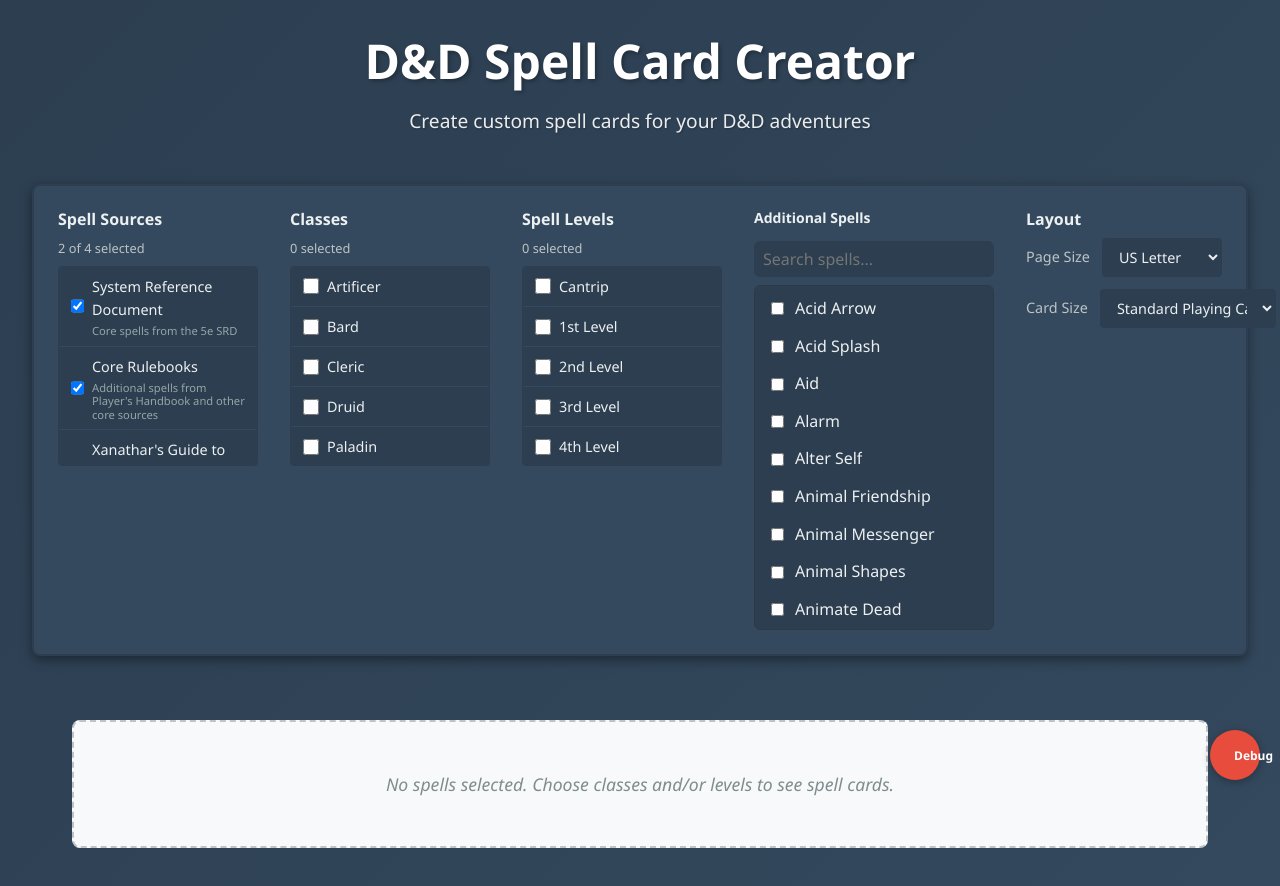
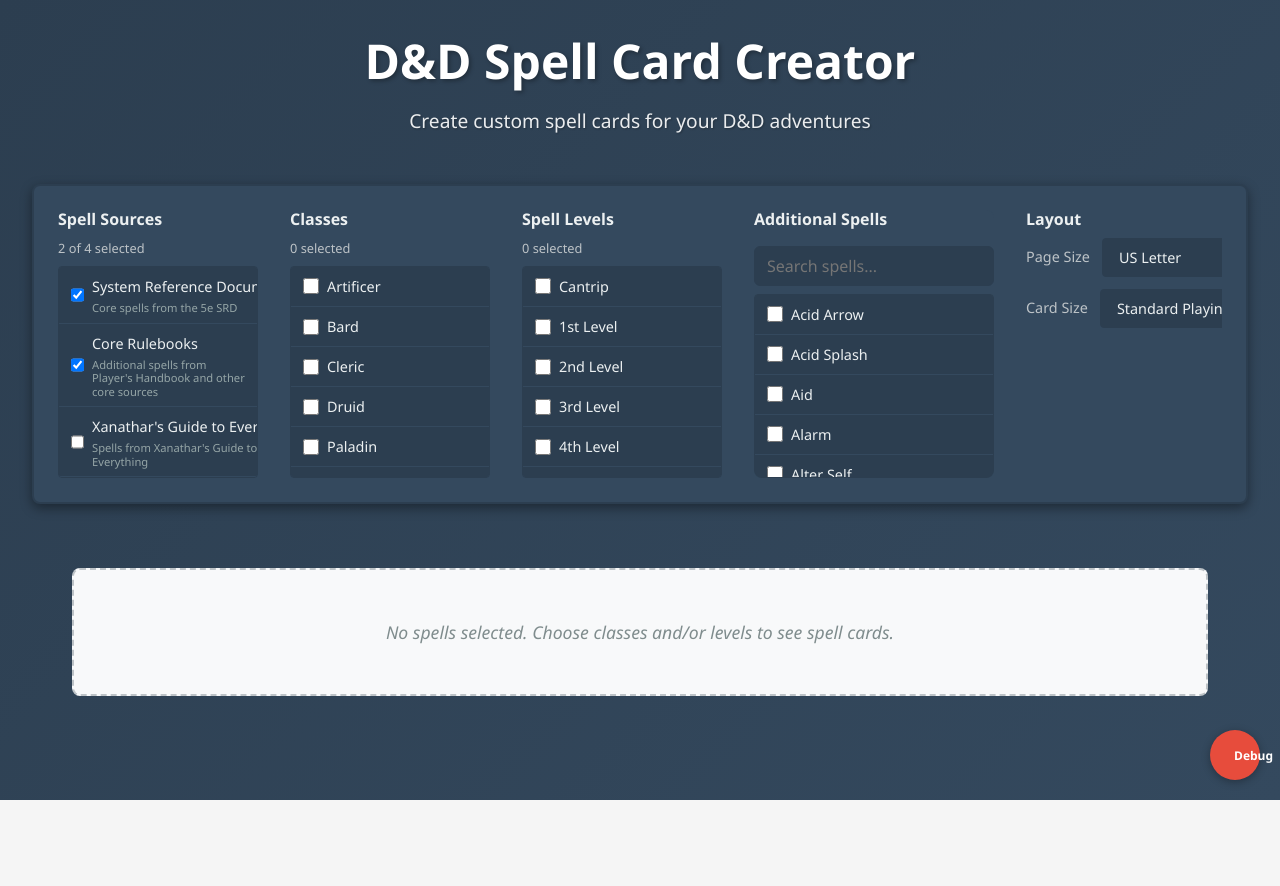
Before and after one commit to avelicu/dndsheet, a React (Vite) app in the folder cards2/: page / in a window 1280 px wide. Shown: the top 886 px of the page. After the commit the page ends 800 px from the top, so only its background shows below. Built offline with nearby package versions, Linux system fonts and the light colour scheme.

Commit message:
more layouting

```diff
--- a/cards2/src/components/AdditionalSpells.css
+++ b/cards2/src/components/AdditionalSpells.css
@@ -6,49 +6,21 @@
   border-radius: 8px;
   color: #ecf0f1;
   min-width: 240px;
-  max-height: 420px;
-}
-
-.selector-title {
-  margin: 0 0 6px 0;
-  font-size: 14px;
-  font-weight: 600;
+  flex: 1 1 240px;
+  min-height: 0;
+  overflow: hidden;
 }
 
 .selector-search {
   display: flex;
+  flex-shrink: 0;
 }
 
 .selector-search-input {
   width: 100%;
-  padding: 6px 8px;
+  padding: 0.5rem 0.75rem;
   border-radius: 6px;
   border: 1px solid #2c3e50;
   background: #2c3e50;
   color: #ecf0f1;
 }
-
-.selector-list {
-  display: flex;
-  flex-direction: column;
-  gap: 4px;
-  overflow: auto;
-  background: #2c3e50;
-  border-radius: 6px;
-  border: 1px solid #2b3a47;
-  padding: 6px;
-}
-
-.selector-item {
-  display: flex;
-  align-items: center;
-  gap: 8px;
-  padding: 4px 6px;
-  border-radius: 4px;
-  cursor: pointer;
-}
-.selector-item input { cursor: pointer; }
-.selector-item:hover { background: rgba(255,255,255,0.05); }
-.selector-item.disabled { opacity: 0.5; cursor: not-allowed; }
-.selector-item.disabled input { cursor: not-allowed; }
-.selector-item-label { white-space: nowrap; overflow: hidden; text-overflow: ellipsis; }
--- a/cards2/src/components/AdditionalSpells.jsx
+++ b/cards2/src/components/AdditionalSpells.jsx
@@ -1,5 +1,6 @@
 import React, { useMemo, useState } from 'react';
 import './AdditionalSpells.css';
+import './SelectorCommon.css';
 
 /**
  * AdditionalSpells selector
@@ -31,7 +32,7 @@
 
   return (
     <div className="additional-spells selector-panel">
-      <h3 className="selector-title">Additional Spells</h3>
+      <h3 className="selector-group-header">Additional Spells</h3>
       <div className="selector-search">
         <input
           type="text"
@@ -41,24 +42,26 @@
           className="selector-search-input"
         />
       </div>
-      <div className="selector-list" role="listbox" aria-multiselectable="true">
+      <ul className="selector-checkbox-list">
         {items.map(({ name }) => {
           const isActive = activeSpellNames.has(name);
           const isSelected = selectedSet.has(name);
           const disabled = isActive; // grey out and prevent changes if already included
           return (
-            <label key={name} className={`selector-item ${disabled ? 'disabled' : ''}`} title={name}>
+            <li key={name}>
+              <label className={`selector-checkbox-label ${disabled ? 'disabled' : ''}`} title={name}>
                 <input
                   type="checkbox"
                   checked={isSelected}
                   onChange={() => toggle(name, disabled)}
                   disabled={disabled}
                 />
-              <span className="selector-item-label">{name}</span>
+                <span className="selector-checkbox-text">{name}</span>
               </label>
+            </li>
           );
         })}
-      </div>
+      </ul>
     </div>
   );
 };
--- a/cards2/src/components/ClassSelector.css
+++ b/cards2/src/components/ClassSelector.css
@@ -1,4 +1,7 @@
 .class-selector {
-  flex: 1;
+  display: flex;
+  flex-direction: column;
+  flex: 1 1 200px;
   min-width: 200px;
+  min-height: 0;
 }
--- a/cards2/src/components/Configurator.css
+++ b/cards2/src/components/Configurator.css
@@ -5,12 +5,21 @@
   margin-bottom: 2rem;
   box-shadow: 0 4px 12px rgba(0, 0, 0, 0.4);
   border: 2px solid #2c3e50;
+  min-width: 0;
+  overflow-x: auto;
+  max-height: 40vh;
+  display: flex;
+  flex-direction: column;
 }
 
 .configurator-content {
   display: flex;
   gap: 2rem;
-  align-items: flex-start;
+  align-items: stretch;
+  overflow-x: auto;
+  overflow-y: auto;
+  flex: 1;
+  min-height: 0;
 }
 
 .loading, .error {
--- a/cards2/src/components/LayoutSelector.css
+++ b/cards2/src/components/LayoutSelector.css
@@ -1,6 +1,9 @@
 .layout-selector {
-  flex: 1;
+  display: flex;
+  flex-direction: column;
+  flex: 1 1 250px;
   min-width: 250px;
+  min-height: 0;
 }
 
 .layout-options {
@@ -14,3 +17,11 @@
   align-items: center;
   gap: 0.75rem;
 }
+
+.layout-row .selector-label {
+  flex: 0 0 auto;
+}
+
+.layout-row .selector-dropdown {
+  flex: 1;
+}
--- a/cards2/src/components/LevelSelector.css
+++ b/cards2/src/components/LevelSelector.css
@@ -1,4 +1,7 @@
 .level-selector {
-  flex: 1;
+  display: flex;
+  flex-direction: column;
+  flex: 1 1 200px;
   min-width: 200px;
+  min-height: 0;
 }
--- a/cards2/src/components/SelectorCommon.css
+++ b/cards2/src/components/SelectorCommon.css
@@ -20,11 +20,12 @@
   list-style: none;
   padding: 0;
   margin: 0;
-  max-height: 200px;
+  flex: 1;
   overflow-y: auto;
   border: 1px solid #2c3e50;
   border-radius: 4px;
   background: #2c3e50;
+  min-height: 0;
 }
 
 .selector-checkbox-list li {
@@ -47,6 +48,15 @@
   background-color: #34495e;
 }
 
+.selector-checkbox-label.disabled {
+  opacity: 0.5;
+  cursor: not-allowed;
+}
+
+.selector-checkbox-label.disabled:hover {
+  background-color: transparent;
+}
+
 .selector-checkbox-label input[type="checkbox"] {
   margin-right: 0.5rem;
   width: 16px;
@@ -56,6 +66,9 @@
 .selector-checkbox-text {
   font-size: 0.9rem;
   color: #ecf0f1;
+  white-space: nowrap;
+  overflow: hidden;
+  text-overflow: ellipsis;
 }
 
 /* Form elements */
@@ -63,7 +76,6 @@
   font-size: 0.9rem;
   font-weight: 500;
   color: #bdc3c7;
-  white-space: nowrap;
 }
 
 .selector-dropdown {
--- a/cards2/src/components/SourceSelector.css
+++ b/cards2/src/components/SourceSelector.css
@@ -1,6 +1,9 @@
 .source-selector {
-  flex: 1;
+  display: flex;
+  flex-direction: column;
+  flex: 1 1 200px;
   min-width: 200px;
+  min-height: 0;
 }
 
 .loading, .error {
```
Lines whose indentation alone changed are shown as unchanged.
